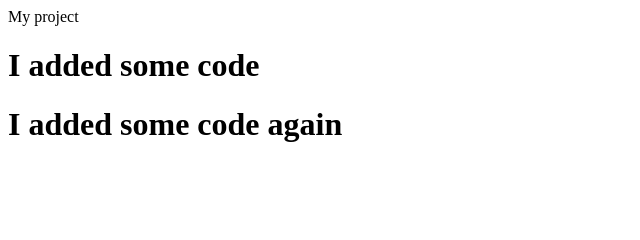
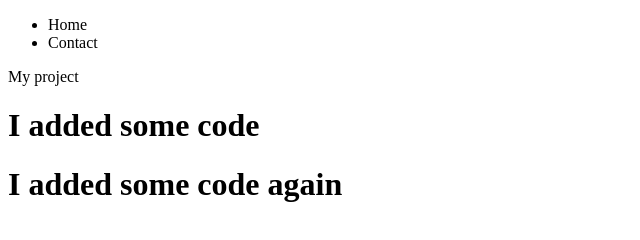
Before and after one commit to MikeDragon90/github_tutorial, a plain HTML site: page index.html in a window 1280 px wide. Shown: the whole page, without its empty margins (0-640 px from the left). Drawn offline with Linux system fonts and the light colour scheme.

Commit message:
Adds navigation

```diff
--- a/index.html
+++ b/index.html
@@ -6,6 +6,12 @@
 	<title></title>
 </head>
 <body>
+	<nav>
+		<ul>
+			<li>Home</li>
+			<li>Contact</li>
+		</ul>
+	</nav>
 	<div>My project</div>
 	<h1>I added some code</h1>
 	<h1>I added some code again</h1>
```
